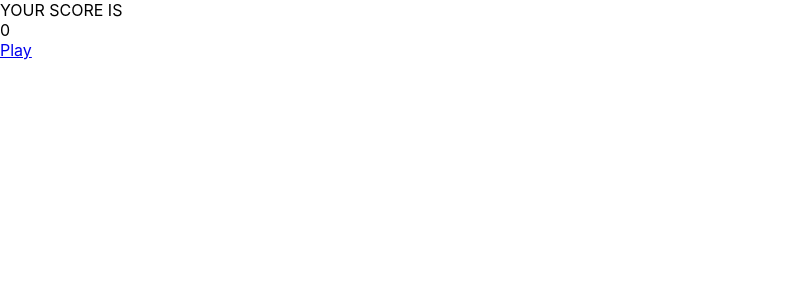
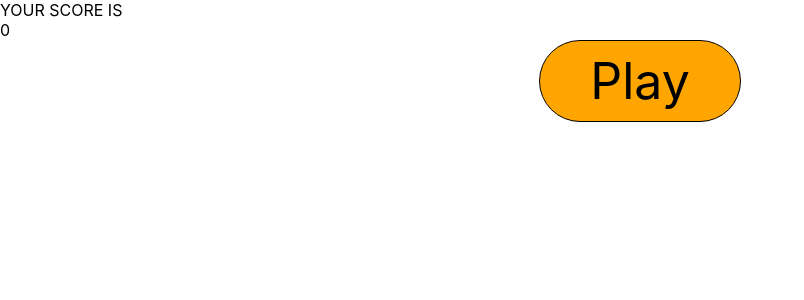
Before and after one commit to imdex1009/whoisolder, a React (Create React App) app: page /end in a window 1280 px wide. Shown: the top 300 px of the page, without its empty margins (0-804 px from the left). Built offline with nearby package versions, Linux system fonts and the light colour scheme.

Commit message:
버튼 컴포넌트 css 1차 작업 완료:

```diff
--- /dev/null
+++ b/src/components/Button.css
@@ -0,0 +1,25 @@
+.button-Link {
+  text-decoration: none;
+}
+
+.button-container {
+  display: flex;
+  justify-content: center;
+  align-items: center;
+}
+
+.button {
+  display: flex;
+  justify-content: center;
+  align-items: center;
+  background-color: orange;
+  border: 1px solid black;
+  border-radius: 60px;
+  font-size: 50px;
+  width: 200px;
+  height: 80px;
+}
+
+.button span {
+  color: black;
+}
--- a/src/components/Button.js
+++ b/src/components/Button.js
@@ -1,11 +1,14 @@
 import React from "react";
 import { Link } from "react-router-dom";
+import "./Button.css";
 
 function Button({ handlePlayClick }) {
   return (
-    <Link to="/play">
-      <div className="button" onClick={handlePlayClick}>
-        Play
+    <Link to="/play" className="button-Link">
+      <div className="button-container">
+        <div className="button" onClick={handlePlayClick}>
+          <span>Play</span>
+        </div>
       </div>
     </Link>
   );
```
